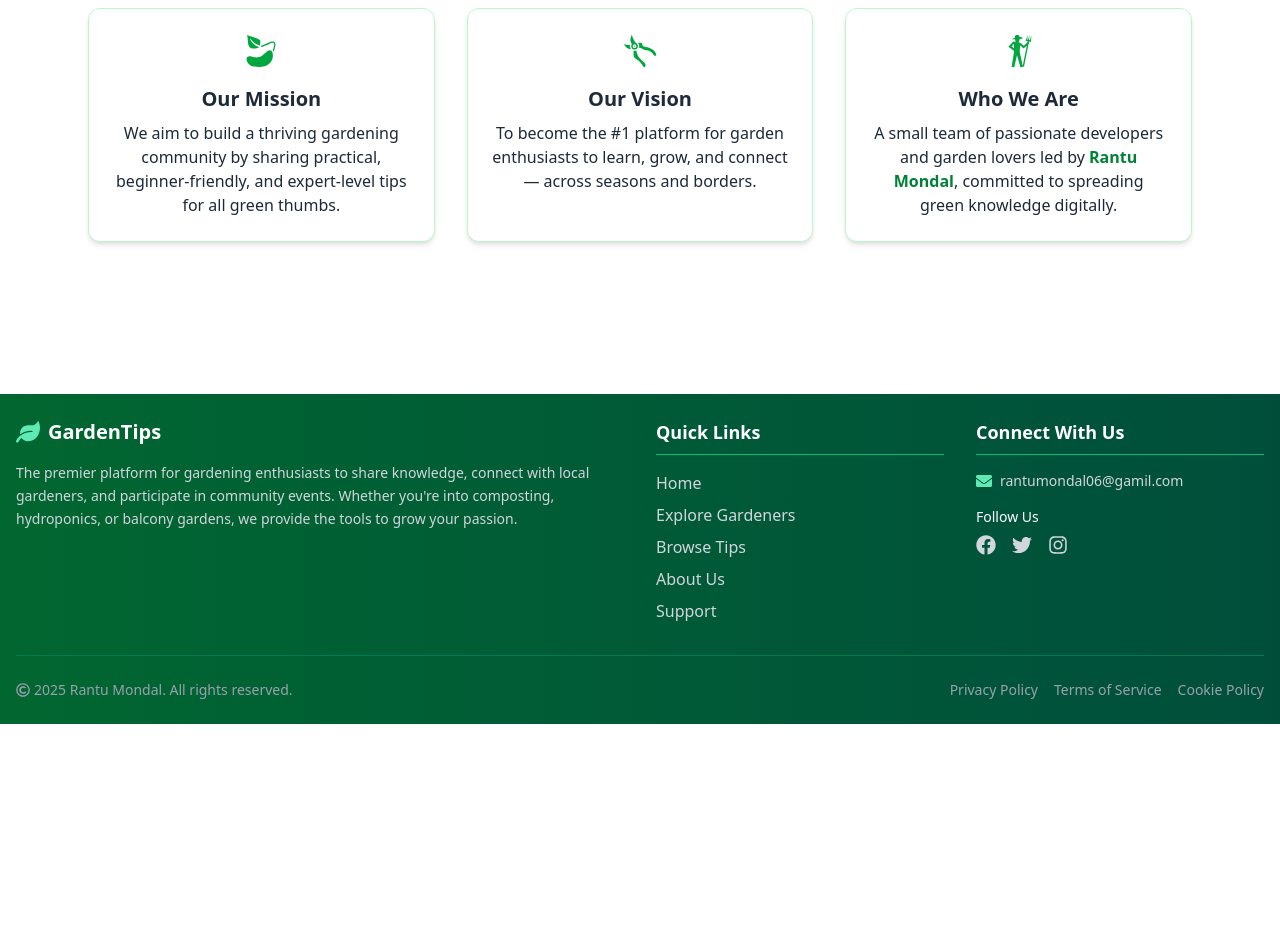
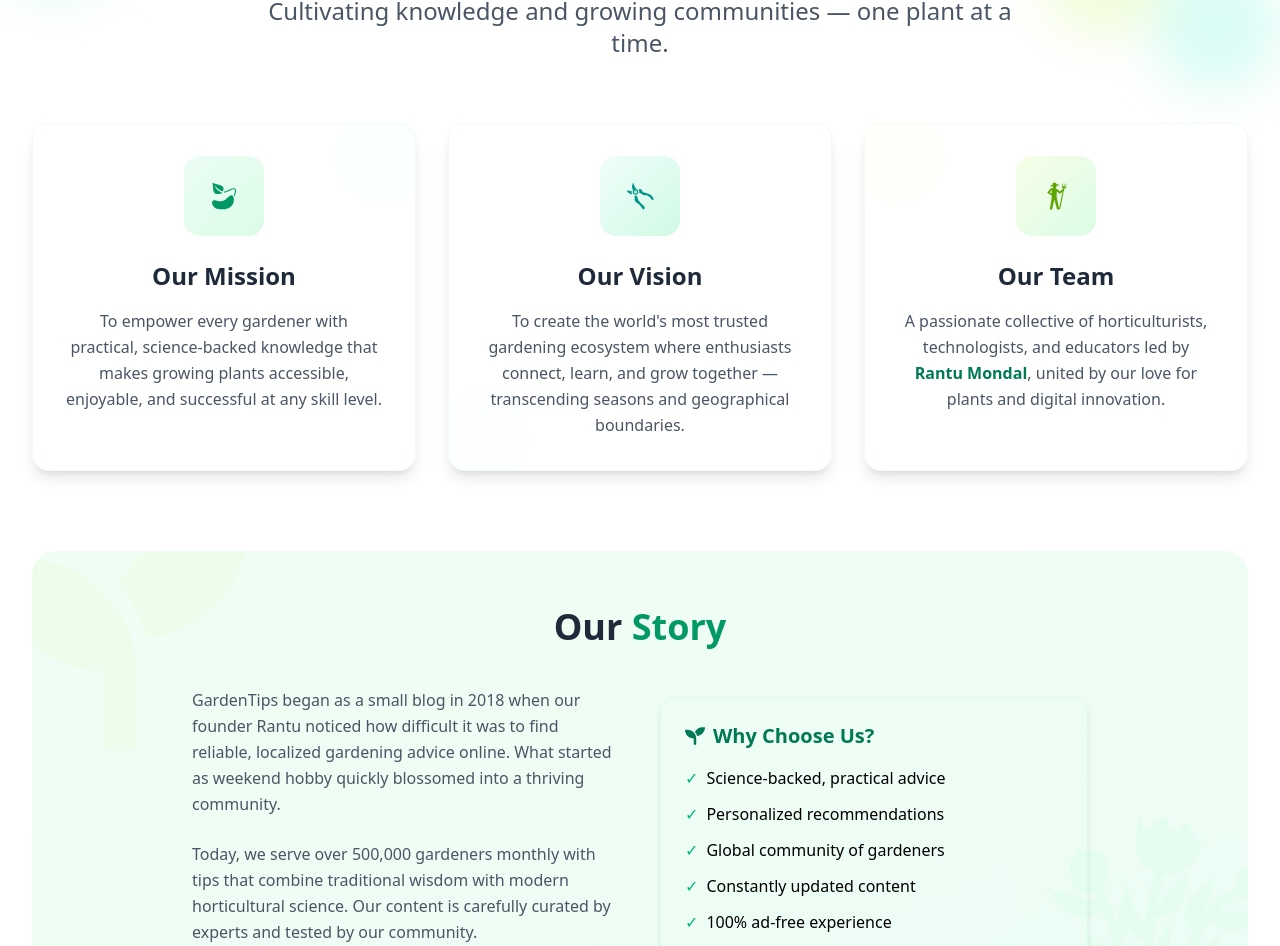
Before and after one commit to rantu01/garden-tips, a React (Vite) app: page /aboutUs in a window 1280 px wide. Shown: the part 260-1206 px from the top of the page. Before the commit the page ends 984 px from the top, so only its background shows below. Built offline with nearby package versions, Linux system fonts and the light colour scheme; no server answers.

Commit message:
about page updated

```diff
--- a/src/components/aboutUs .jsx
+++ b/src/components/aboutUs .jsx
@@ -1,53 +1,121 @@
 import React from "react";
 import { Helmet } from "react-helmet";
-import { GiPlantSeed, GiGardeningShears, GiFarmer } from "react-icons/gi";
+import { GiPlantSeed, GiGardeningShears, GiFarmer, GiFlowerPot } from "react-icons/gi";
+import { FaLeaf, FaSeedling } from "react-icons/fa";
 
 const AboutUs = () => {
   return (
-    <div className="max-w-6xl mx-auto px-6 py-10 text-gray-800">
+    <div className="max-w-7xl mx-auto px-4 sm:px-6 lg:px-8 py-16">
       <Helmet>
         <title>About Us | GardenTips</title>
+        <meta name="description" content="Learn about GardenTips - our mission to help gardeners grow, our vision for the future, and the passionate team behind it all." />
       </Helmet>
 
-      <div className="text-center mb-12 text-green-700 dark:text-green-400">
-        <h1 className="text-4xl font-bold text-green-700 mb-2">
-          About GardenTips 🌿
+      {/* Hero Section */}
+      <div className="text-center mb-16 relative">
+        <div className="absolute -top-10 -left-10 w-32 h-32 bg-emerald-100 rounded-full mix-blend-multiply filter blur-xl opacity-70 animate-blob"></div>
+        <div className="absolute -bottom-8 -right-8 w-32 h-32 bg-teal-100 rounded-full mix-blend-multiply filter blur-xl opacity-70 animate-blob animation-delay-2000"></div>
+        <div className="absolute top-0 right-20 w-32 h-32 bg-lime-100 rounded-full mix-blend-multiply filter blur-xl opacity-70 animate-blob animation-delay-4000"></div>
+
+        <h1 className="text-5xl md:text-6xl font-extrabold mb-6 text-transparent bg-clip-text bg-gradient-to-r from-emerald-600 to-green-800">
+          About <span className="whitespace-nowrap">GardenTips</span> <FaLeaf className="inline ml-2 -mt-2" />
         </h1>
-        <p className="text-lg text-green-700">
-          Helping gardeners grow — one tip at a time.
+        <p className="text-xl md:text-2xl text-gray-600 max-w-3xl mx-auto">
+          Cultivating knowledge and growing communities — one plant at a time.
         </p>
       </div>
 
-      <div className="grid md:grid-cols-3 gap-8">
+      {/* Value Cards */}
+      <div className="grid md:grid-cols-3 gap-8 mb-20">
         {/* Mission */}
-        <div className="bg-white shadow-md rounded-xl p-6 border border-green-200 text-center transition-colors">
-          <GiPlantSeed className="text-4xl text-green-600 mx-auto mb-4" />
-          <h3 className="text-xl font-semibold mb-2">Our Mission</h3>
-          <p>
-            We aim to build a thriving gardening community by sharing practical,
-            beginner-friendly, and expert-level tips for all green thumbs.
-          </p>
+        <div className="group bg-white rounded-2xl shadow-lg hover:shadow-xl p-8 border border-green-50 hover:border-green-100 transition-all duration-300 transform hover:-translate-y-2 text-center relative overflow-hidden">
+          <div className="absolute -top-4 -right-4 w-24 h-24 bg-emerald-50 rounded-full opacity-20"></div>
+          <div className="relative z-10">
+            <div className="w-20 h-20 bg-gradient-to-br from-emerald-50 to-green-100 rounded-2xl flex items-center justify-center mx-auto mb-6 group-hover:rotate-6 transition-transform duration-300">
+              <GiPlantSeed className="text-3xl text-emerald-600" />
+            </div>
+            <h3 className="text-2xl font-bold text-gray-800 mb-4">Our Mission</h3>
+            <p className="text-gray-600 leading-relaxed">
+              To empower every gardener with practical, science-backed knowledge that makes growing plants accessible, enjoyable, and successful at any skill level.
+            </p>
+          </div>
         </div>
 
         {/* Vision */}
-        <div className="bg-white shadow-md rounded-xl p-6 border border-green-200 text-center">
-          <GiGardeningShears className="text-4xl text-green-600 mx-auto mb-4" />
-          <h3 className="text-xl font-semibold mb-2">Our Vision</h3>
-          <p>
-            To become the #1 platform for garden enthusiasts to learn, grow, and
-            connect — across seasons and borders.
-          </p>
+        <div className="group bg-white rounded-2xl shadow-lg hover:shadow-xl p-8 border border-green-50 hover:border-green-100 transition-all duration-300 transform hover:-translate-y-2 text-center relative overflow-hidden">
+          <div className="absolute -bottom-4 -left-4 w-24 h-24 bg-teal-50 rounded-full opacity-20"></div>
+          <div className="relative z-10">
+            <div className="w-20 h-20 bg-gradient-to-br from-teal-50 to-emerald-100 rounded-2xl flex items-center justify-center mx-auto mb-6 group-hover:-rotate-6 transition-transform duration-300">
+              <GiGardeningShears className="text-3xl text-teal-600" />
+            </div>
+            <h3 className="text-2xl font-bold text-gray-800 mb-4">Our Vision</h3>
+            <p className="text-gray-600 leading-relaxed">
+              To create the world's most trusted gardening ecosystem where enthusiasts connect, learn, and grow together — transcending seasons and geographical boundaries.
+            </p>
+          </div>
         </div>
 
         {/* Team */}
-        <div className="bg-white shadow-md rounded-xl p-6 border border-green-200 text-center">
-          <GiFarmer className="text-4xl text-green-600 mx-auto mb-4" />
-          <h3 className="text-xl font-semibold mb-2">Who We Are</h3>
-          <p>
-            A small team of passionate developers and garden lovers led by{" "}
-            <span className="text-green-700 font-semibold">Rantu Mondal</span>,
-            committed to spreading green knowledge digitally.
-          </p>
+        <div className="group bg-white rounded-2xl shadow-lg hover:shadow-xl p-8 border border-green-50 hover:border-green-100 transition-all duration-300 transform hover:-translate-y-2 text-center relative overflow-hidden">
+          <div className="absolute -top-4 -left-4 w-24 h-24 bg-lime-50 rounded-full opacity-20"></div>
+          <div className="relative z-10">
+            <div className="w-20 h-20 bg-gradient-to-br from-lime-50 to-green-100 rounded-2xl flex items-center justify-center mx-auto mb-6 group-hover:rotate-3 transition-transform duration-300">
+              <GiFarmer className="text-3xl text-lime-600" />
+            </div>
+            <h3 className="text-2xl font-bold text-gray-800 mb-4">Our Team</h3>
+            <p className="text-gray-600 leading-relaxed">
+              A passionate collective of horticulturists, technologists, and educators led by <span className="font-semibold text-emerald-700">Rantu Mondal</span>, united by our love for plants and digital innovation.
+            </p>
+          </div>
+        </div>
+      </div>
+
+      {/* Story Section */}
+      <div className="bg-gradient-to-br from-green-50 to-emerald-50 rounded-3xl p-10 md:p-14 mb-16 relative overflow-hidden">
+        <GiFlowerPot className="absolute -right-10 -bottom-10 text-40 opacity-5 text-emerald-300 w-64 h-64" />
+        <FaSeedling className="absolute -left-10 -top-10 text-40 opacity-5 text-lime-300 w-64 h-64" />
+
+        <div className="relative z-10 max-w-4xl mx-auto">
+          <h2 className="text-3xl md:text-4xl font-bold text-center mb-10 text-gray-800">
+            Our <span className="text-emerald-600">Story</span>
+          </h2>
+          <div className="grid md:grid-cols-2 gap-10 items-center">
+            <div>
+              <p className="text-gray-600 mb-6 leading-relaxed">
+                GardenTips began as a small blog in 2018 when our founder Rantu noticed how difficult it was to find reliable, localized gardening advice online. What started as weekend hobby quickly blossomed into a thriving community.
+              </p>
+              <p className="text-gray-600 mb-6 leading-relaxed">
+                Today, we serve over 500,000 gardeners monthly with tips that combine traditional wisdom with modern horticultural science. Our content is carefully curated by experts and tested by our community.
+              </p>
+            </div>
+            <div className=" p-6 rounded-2xl shadow-md border border-green-100">
+              <h3 className="text-xl font-semibold mb-4 text-emerald-700 flex items-center">
+                <FaSeedling className="mr-2" /> Why Choose Us?
+              </h3>
+              <ul className="space-y-3">
+                <li className="flex items-start">
+                  <span className="text-emerald-500 mr-2">✓</span>
+                  <span className="text-black">Science-backed, practical advice</span>
+                </li>
+                <li className="flex items-start">
+                  <span className="text-emerald-500 mr-2">✓</span>
+                  <span className="text-black">Personalized recommendations</span>
+                </li>
+                <li className="flex items-start">
+                  <span className="text-emerald-500 mr-2">✓</span>
+                  <span className="text-black">Global community of gardeners</span>
+                </li>
+                <li className="flex items-start">
+                  <span className="text-emerald-500 mr-2">✓</span>
+                  <span className="text-black">Constantly updated content</span>
+                </li>
+                <li className="flex items-start">
+                  <span className="text-emerald-500 mr-2">✓</span>
+                  <span className="text-black">100% ad-free experience</span>
+                </li>
+              </ul>
+            </div>
+          </div>
         </div>
       </div>
     </div>
```
